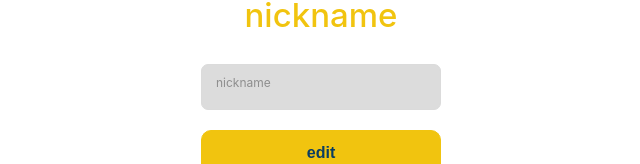
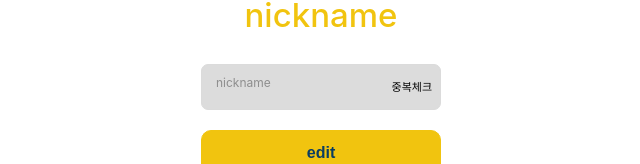
Before and after one commit to hhhhhhdong/SSAPID, a React (Create React App) app in the folder frontend/: page /changenick in a window 1280 px wide. Shown: the part 283-447 px from the top of the page, without its empty margins (319-959 px from the left). Built offline with nearby package versions, Linux system fonts and the light colour scheme; no server answers.

Commit message:
Update: inquire route

```diff
--- a/frontend/src/App.tsx
+++ b/frontend/src/App.tsx
@@ -27,6 +27,7 @@ import Openvidu from "./pages/Openvidu.jsx";
 import "./App.module.scss";
 
 function App() {
+  const userType = sessionStorage.getItem("userType");
   return (
     <Router>
       <div className="App">
--- a/frontend/src/components/Bars/NavbarForm.tsx
+++ b/frontend/src/components/Bars/NavbarForm.tsx
@@ -31,7 +31,7 @@ function NavbarForm() {
           <Link to="/createboard">글쓰기</Link>
         </span>
         <span>
-          <Link to="/inquire">내정보</Link>
+          <Link to="/pwcheck">내정보</Link>
         </span>
         <span>로그아웃</span>
         <span
--- a/frontend/src/components/User/LoginForm.tsx
+++ b/frontend/src/components/User/LoginForm.tsx
@@ -28,6 +28,7 @@ function LoginForm() {
         sessionStorage.setItem("userNickname", res.data.userNickname);
         sessionStorage.setItem("accessToken", res.data.accessToken);
         sessionStorage.setItem("email", userId);
+        sessionStorage.setItem("userType", res.data.userType);
         // axios.defaults.headers.common.Authorization = `Bearer ${res.data.accessToken}`;
         navigate("/");
       })
--- a/frontend/src/components/UserEdit/ChangeNickForm.tsx
+++ b/frontend/src/components/UserEdit/ChangeNickForm.tsx
@@ -7,14 +7,20 @@ import Button from "../common/Button";
 import style from "../../styles/edit.module.scss";
 
 function ChangeNickForm() {
+  const [isCheckedNickname, setIsCheckedNickname] = useState(false);
   const [form, setForm] = useState({
-    usernickname: "",
+    userNickname: "",
   });
+  const [errorMessage, setErrorMessage] = useState({
+    userNickname: "",
+  });
+
   const navigate = useNavigate();
+
   const Submit = () => {
     console.log(form);
     axios
-      .put("/user/change-nick", form.usernickname, {
+      .put("/user/change-nick", form.userNickname, {
         headers: {
           Authorization: `Bearer ${sessionStorage.getItem("accessToken")}`,
         },
@@ -27,21 +33,61 @@ function ChangeNickForm() {
         alert("실패하였습니다.");
       });
   };
+
   const onChange = (e: React.ChangeEvent<HTMLInputElement>) => {
+    const userNameRegex = /[^(가-힣ㄱ-ㅎㅏ-ㅣa-zA-Z)]/gi;
+    const blankPattern = /[\s]/g;
+
     const { name, value } = e.target;
+
+    if (blankPattern.test(value)) return;
+
+    if (name === "userNickname") {
+      setIsCheckedNickname(false);
+      setErrorMessage({
+        ...errorMessage,
+        userNickname: "",
+      });
+    }
+
     setForm({
       ...form,
       [name]: value,
     });
   };
+
+  const onClickCheckNickname = (e: React.MouseEvent) => {
+    e.preventDefault();
+    if (!form.userNickname || isCheckedNickname) return;
+
+    axios
+      .get(`/user/check-nick/${form.userNickname}`)
+      .then(() => {
+        setIsCheckedNickname(true);
+        setErrorMessage({
+          ...errorMessage,
+          userNickname: "",
+        });
+      })
+      .catch(() => {
+        setErrorMessage({
+          ...errorMessage,
+          userNickname: "nickname already exist",
+        });
+      });
+  };
+
   return (
     <div className={style.container}>
       <FormHeader text="Change nickname" />
       <Input
         name="usernickname"
         placeHolder="nickname"
-        value={form.usernickname}
+        value={form.userNickname}
         onChange={onChange}
+        buttonText={isCheckedNickname ? "✔" : "중복체크"}
+        errorMessage={errorMessage.userNickname}
+        onClickInputButton={onClickCheckNickname}
       />
       <Button buttonType="submit" text="edit" handleClick={Submit} />
     </div>
--- a/frontend/src/components/UserEdit/PwCheckForm.tsx
+++ b/frontend/src/components/UserEdit/PwCheckForm.tsx
@@ -10,16 +10,27 @@ import style from "../../styles/edit.module.scss";
 const INPUT_MARGIN_BOTTOM = 2;
 
 function PwCheckForm() {
+  const token = sessionStorage.getItem("userType");
   const [form, setForm] = useState({
     userPw: "",
   });
   const [isEmpty, setEmpty] = useState(true);
   const navigate = useNavigate();
   const { userPw } = form;
+  useEffect(() => {
+    if (!token) {
+      navigate("/inquire");
+      window.location.replace("/inquire");
+    }
+  }, []);
   const Submit = () => {
     console.log(form.userPw);
     axios
-      .post("/user/check-pw", form)
+      .post("/user/check-pw", form, {
+        headers: {
+          Authorization: `Bearer ${sessionStorage.getItem("accessToken")}`,
+        },
+      })
       .then(() => {
         navigate("/inquire");
       })
--- a/frontend/src/service/FaceBookSingin.jsx
+++ b/frontend/src/service/FaceBookSingin.jsx
@@ -16,6 +16,7 @@ function FacebookSignin() {
         sessionStorage.setItem("userNickname", res.data.userNickname);
         sessionStorage.setItem("accessToken", res.data.accessToken);
         sessionStorage.setItem("email", user.email);
+        // sessionStorage.setItem("userType", res.data.userType);
         navigate("/");
       })
       .catch((error) => {
--- a/frontend/src/service/GithubSignin.jsx
+++ b/frontend/src/service/GithubSignin.jsx
@@ -21,6 +21,7 @@ function GithubSignin() {
         sessionStorage.setItem("userNickname", res.data.userNickname);
         sessionStorage.setItem("accessToken", res.data.accessToken);
         sessionStorage.setItem("email", userData);
+        // sessionStorage.setItem("userType", res.data.userType);
         navigate("/");
       })
       .catch((error) => {
--- a/frontend/src/service/GoogleSingin.jsx
+++ b/frontend/src/service/GoogleSingin.jsx
@@ -16,6 +16,7 @@ function GoogleSignin() {
         sessionStorage.setItem("userNickname", res.data.userNickname);
         sessionStorage.setItem("accessToken", res.data.accessToken);
         sessionStorage.setItem("email", user.email);
+        // sessionStorage.setItem("userType", res.data.userType);
         navigate("/");
       })
       .catch((error) => {
```
Also changed, not shown: 2 other files (tests, documents, lock files or other folders).
